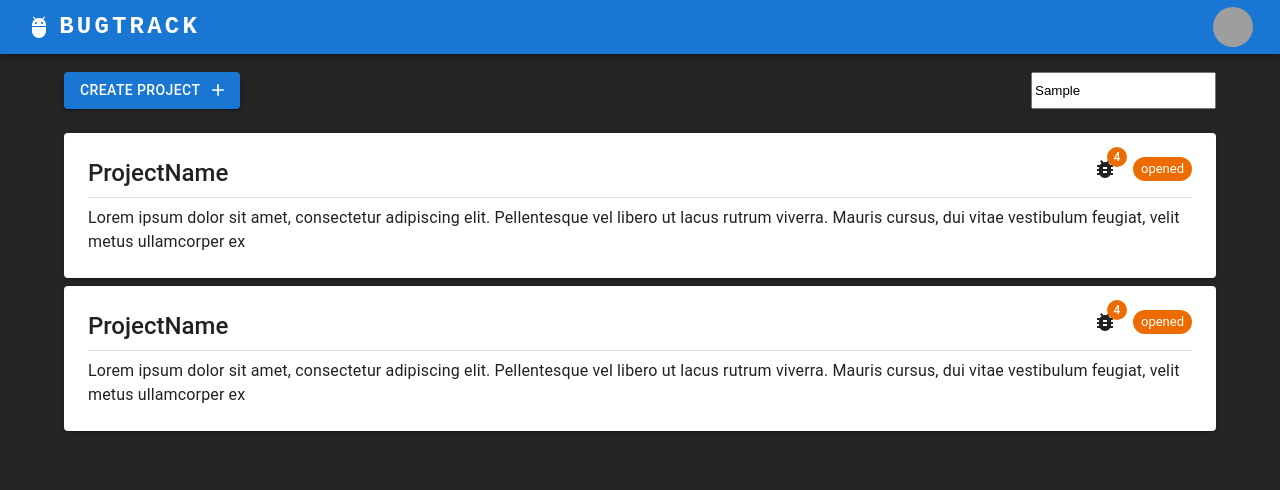
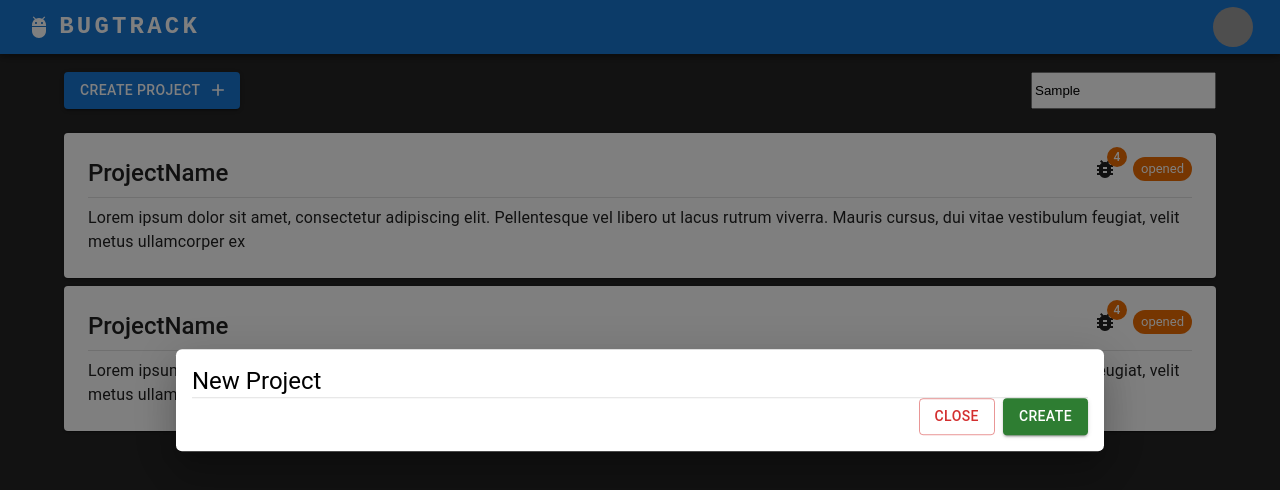
Before and after one commit to mubashir-angathil/nthtrack-client, a React (Vite) app: page /home in a window 1280 px wide. Both pictures are taken after typing "Sample" into the empty fields and a click on the button "CREATE PROJECT". Shown: the top 490 px of the page. Built offline with nearby package versions, Linux system fonts and the light colour scheme; grey boxes are pictures that could not be loaded.

Commit message:
General modal creation

```diff
--- a/src/App.tsx
+++ b/src/App.tsx
@@ -3,10 +3,12 @@ import PageSignIn from "./pages/public/sign-in/PageSignIn";
 import PageHome from "./pages/home/PageHome";
 import PageSignUp from "./pages/public/sign-up/PageSignUp";
 import PageProjects from "./pages/home/project/PageProjects";
+import ModalContextProvider from "./utils/helpers/context/modal-context/ModalContextProvider";
+import GeneralModal from "./components/modal/GeneralModal";
 
 const App: React.FC = () => {
   return (
-    <>
+    <ModalContextProvider>
       <Routes>
         <Route index element={<PageSignIn />} />
         <Route path="/signup" element={<PageSignUp />} />
@@ -14,7 +16,8 @@ const App: React.FC = () => {
           <Route index element={<PageProjects />} />
         </Route>
       </Routes>
-    </>
+      <GeneralModal />
+    </ModalContextProvider>
   );
 };
 
--- a/src/components/card/project-card/ProjectCardComponent.tsx
+++ b/src/components/card/project-card/ProjectCardComponent.tsx
@@ -1,4 +1,4 @@
-import React from "react";
+import React, { useId } from "react";
 import {
   Badge,
   Box,
@@ -17,11 +17,17 @@ const ProjectCardComponent: React.FC<ProjectCardComponentProps> = ({
 }) => {
   return (
     <>
-      {projects.map(({ projectTitle, numberOfIssues, description, status }) => {
+      {projects.map(
+        ({ projectTitle, numberOfIssues, description, status }, index) => {
           return (
-          <Card sx={{ mt: 1 }}>
+            <Card sx={{ mt: 1 }} key={projectTitle.concat(index.toString())}>
               <Grid container spacing={1} p={3}>
-              <Grid item xs={12} display="flex" justifyContent="space-between">
+                <Grid
+                  item
+                  xs={12}
+                  display="flex"
+                  justifyContent="space-between"
+                >
                   <Typography variant="h5" fontWeight="550">
                     {projectTitle}
                   </Typography>
@@ -54,7 +60,8 @@ const ProjectCardComponent: React.FC<ProjectCardComponentProps> = ({
               </Grid>
             </Card>
           );
-      })}
+        },
+      )}
     </>
   );
 };
--- /dev/null
+++ b/src/components/modal/GeneralModal.tsx
@@ -0,0 +1,39 @@
+import React from "react";
+import Modal from "@mui/material/Modal";
+import { useModal } from "./Helper";
+import { Box, Button, Divider, Typography } from "@mui/material";
+import { useModalContext } from "../../utils/helpers/context/modal-context/ModalContext";
+import { modalStyle } from "./Style";
+
+const GeneralModal: React.FC = () => {
+  const styles = modalStyle;
+  const {
+    modal: { open, title, body, negativeButton, positiveButton },
+  } = useModalContext();
+  const { handleModalClose } = useModal();
+
+  return (
+    <Modal
+      open={open}
+      onClose={handleModalClose}
+      aria-labelledby="modal-modal-title"
+      aria-describedby="modal-modal-description"
+    >
+      <Box sx={styles.modal}>
+        <Typography variant="h5">{title}</Typography>
+        <Divider />
+        <Box>{body}</Box>
+        <Box display="flex" justifyContent="end" columnGap={1}>
+          <Button variant="outlined" color="error">
+            {negativeButton}
+          </Button>
+          <Button variant="contained" color="success">
+            {positiveButton}
+          </Button>
+        </Box>
+      </Box>
+    </Modal>
+  );
+};
+
+export default GeneralModal;
--- /dev/null
+++ b/src/components/modal/Helper.ts
@@ -0,0 +1,10 @@
+import { useModalContext } from "../../utils/helpers/context/modal-context/ModalContext";
+
+export const useModal = () => {
+  const { modal, setModal } = useModalContext();
+
+  const handleModalClose = () => {
+    setModal({ ...modal, open: !modal.open });
+  };
+  return { handleModalClose };
+};
--- /dev/null
+++ b/src/components/modal/Style.ts
@@ -0,0 +1,14 @@
+export const modalStyle = {
+  modal: {
+    position: "absolute",
+    top: "50%",
+    left: "50%",
+    borderRadius: "6px",
+    transform: "translate(-50%, -50%)",
+    width: "70vw",
+    bgcolor: "background.paper",
+    color: "black",
+    boxShadow: 24,
+    p: 2,
+  },
+};
--- a/src/pages/home/project/PageProjects.tsx
+++ b/src/pages/home/project/PageProjects.tsx
@@ -2,17 +2,32 @@ import React from "react";
 import { Grid, Button } from "@mui/material";
 import AddIcon from "@mui/icons-material/Add";
 import ProjectCardComponent from "../../../components/card/project-card/ProjectCardComponent";
+import { useModalContext } from "../../../utils/helpers/context/modal-context/ModalContext";
 
 const PageProjects: React.FC = () => {
+  const { setModal } = useModalContext();
+
   return (
     <Grid container gap={2}>
       <Grid item xs={12} display="flex" justifyContent="space-between">
-        <Button variant="contained" endIcon={<AddIcon />}>
+        <Button
+          variant="contained"
+          endIcon={<AddIcon />}
+          onClick={() =>
+            setModal({
+              open: true,
+              title: "New Project",
+              body: "",
+              negativeButton: "Close",
+              positiveButton: "Create",
+            })
+          }
+        >
           Create Project
         </Button>
         <input type="search" />
       </Grid>
-      <Grid xs={12}>
+      <Grid item xs={12}>
         <ProjectCardComponent
           projects={[
             {
--- /dev/null
+++ b/src/utils/helpers/context/modal-context/Helper.ts
@@ -0,0 +1,22 @@
+import React from "react";
+
+export interface ModalContextProps {
+  modal: ModalProps;
+  setModal: React.Dispatch<React.SetStateAction<ModalProps>>;
+}
+
+interface ModalProps {
+  open: boolean;
+  title: string;
+  body: React.ReactNode;
+  positiveButton: string;
+  negativeButton: string;
+}
+
+export const initialModalState = {
+  open: false,
+  title: "",
+  body: "",
+  negativeButton: "",
+  positiveButton: "",
+};
--- /dev/null
+++ b/src/utils/helpers/context/modal-context/ModalContext.ts
@@ -0,0 +1,17 @@
+import { createContext, useContext } from "react";
+import { ModalContextProps, initialModalState } from "./Helper";
+
+const ModalContext = createContext<ModalContextProps>({
+  modal: initialModalState,
+  setModal: () => {},
+});
+
+export const useModalContext = () => {
+  const modalContext = useContext(ModalContext);
+  if (!modalContext) {
+    throw new Error("useFormContext must be used within a FormProvider");
+  }
+  return modalContext;
+};
+
+export default ModalContext;
--- /dev/null
+++ b/src/utils/helpers/context/modal-context/ModalContextProvider.tsx
@@ -0,0 +1,15 @@
+import { useState } from "react";
+import ModalContext from "./ModalContext";
+import { ModalContextProps, initialModalState } from "./Helper";
+
+const ModalContextProvider = ({ children }: { children: React.ReactNode }) => {
+  const [modal, setModal] =
+    useState<ModalContextProps["modal"]>(initialModalState);
+  return (
+    <ModalContext.Provider value={{ modal, setModal }}>
+      {children}
+    </ModalContext.Provider>
+  );
+};
+
+export default ModalContextProvider;
```
Lines whose indentation alone changed are shown as unchanged.
